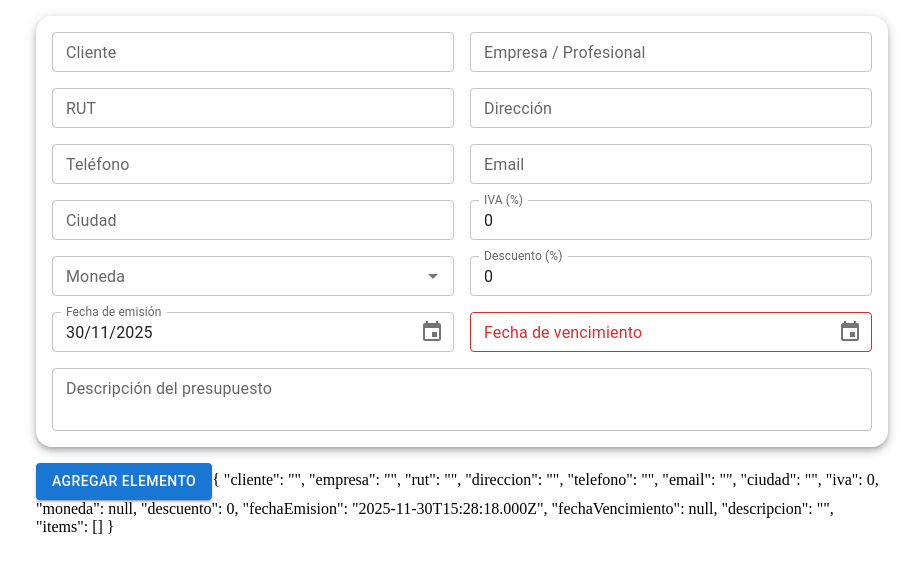
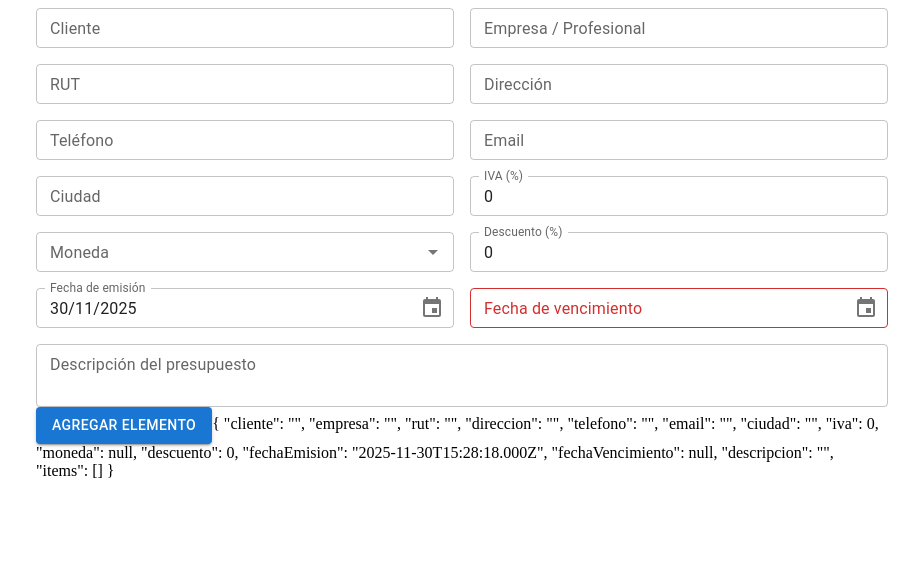
Before and after one commit to rodrigoverasantis/presupuestador-react-mui, a React (Vite) app: page / in a window 1280 px wide. Shown: the top 572 px of the page, without its empty margins (178-1101 px from the left). Built offline with nearby package versions, Linux system fonts and the light colour scheme.

Commit message:
feat: Actualización menor para quitar componente Paper.

```diff
--- a/src/components/Form.tsx
+++ b/src/components/Form.tsx
@@ -1,7 +1,6 @@
 import {
   Autocomplete,
   Grid,
-  Paper,
   TextField,
 } from "@mui/material";
 import { DatePicker } from "@mui/x-date-pickers";
@@ -20,7 +19,6 @@ export default function Form(props: FormPropsInterface) {
   }
 
   return (
-    <Paper elevation={5} sx={{ p: 2, my: 2, borderRadius: 4 }}>
       <Grid container spacing={2}>
         <Grid size={{ xs: 12, sm: 6 }}>
           <TextField
@@ -159,7 +157,6 @@ export default function Form(props: FormPropsInterface) {
             fullWidth
           />
         </Grid>
-      </Grid>
-    </Paper>
+    </Grid>
   );
 }
```
